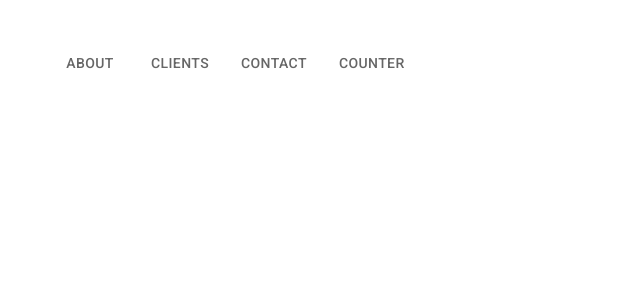
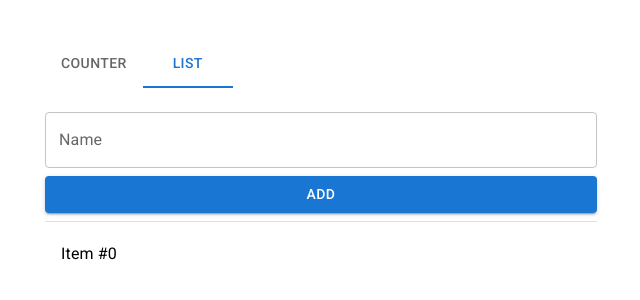
Before and after one commit to chriskkim/desn3037-w7-react, a React (Create React App) app: page /list in a window 1280 px wide. Shown: the top 300 px of the page, without its empty margins (319-959 px from the left). Built offline with nearby package versions, Linux system fonts and the light colour scheme.

Commit message:
Creating a new List component

```diff
--- a/src/App.js
+++ b/src/App.js
@@ -11,6 +11,7 @@ import Clients from "./components/Clients";
 import Contact from "./components/Contact";
 import Menu from "./components/Menu";
 import Counter from "./components/Counter";
+import List from "./components/List";
 
 import { store } from './redux/store'
 import { Provider } from 'react-redux'
@@ -33,6 +34,7 @@ function App() {
               <Route exact path="clients" element={<Clients />} />
               <Route exact path="contact" element={<Contact />} />
               <Route exact path="counter" element={<Counter />} />
+              <Route exact path="list" element={<List />} />
 
             </Routes>
           </BrowserRouter>
--- /dev/null
+++ b/src/components/List.js
@@ -0,0 +1,50 @@
+import * as React from 'react';
+import Box from '@mui/material/Box';
+import List from '@mui/material/List';
+import ListItem from '@mui/material/ListItem';
+import ListItemButton from '@mui/material/ListItemButton';
+import ListItemIcon from '@mui/material/ListItemIcon';
+import ListItemText from '@mui/material/ListItemText';
+import Divider from '@mui/material/Divider';
+import InboxIcon from '@mui/icons-material/Inbox';
+import DraftsIcon from '@mui/icons-material/Drafts';
+import { Button, TextField } from '@mui/material';
+
+export default function BasicList() {
+
+    function add(){
+
+        alert("You are adding!");
+
+    }
+
+    function remove(){
+
+        alert("You are removing!");
+
+    }
+
+
+  return (
+    <Box sx={{ width: '100%', maxWidth: "100%", bgcolor: 'background.paper' }}>
+
+        <TextField label="Name" variant="outlined" sx={{width: "100%", marginBottom: 1}} />
+        <Button variant="contained" sx={{width: "100%", marginBottom: 1}} onClick={(e) => { add() }}>
+            Add
+        </Button>
+
+      <Divider />
+
+      <nav aria-label="secondary mailbox folders">
+
+        <List>
+          <ListItem disablePadding>
+            <ListItemButton onClick={(e) => remove()}>
+              <ListItemText primary="Item #0" />
+            </ListItemButton>
+          </ListItem>
+        </List>
+      </nav>
+    </Box>
+  );
+}
--- a/src/components/Menu.js
+++ b/src/components/Menu.js
@@ -11,10 +11,11 @@ export default function Menu() {
         <div>
 
             <Tabs value={pathname}>
-                <Tab component={Link} to="/about" value="/about" label="About" />
-                <Tab component={Link} to="/clients" value="/clients" label="Clients" />
-                <Tab component={Link} to="/contact" value="/contact" label="Contact" />
+                {/* <Tab component={Link} to="/about" value="/about" label="About" /> */}
+                {/* <Tab component={Link} to="/clients" value="/clients" label="Clients" /> */}
+                {/* <Tab component={Link} to="/contact" value="/contact" label="Contact" /> */}
                 <Tab component={Link} to="/counter" value="/counter" label="Counter" />
+                <Tab component={Link} to="/list" value="/list" label="List" />
             </Tabs>
 
         </div>
```
